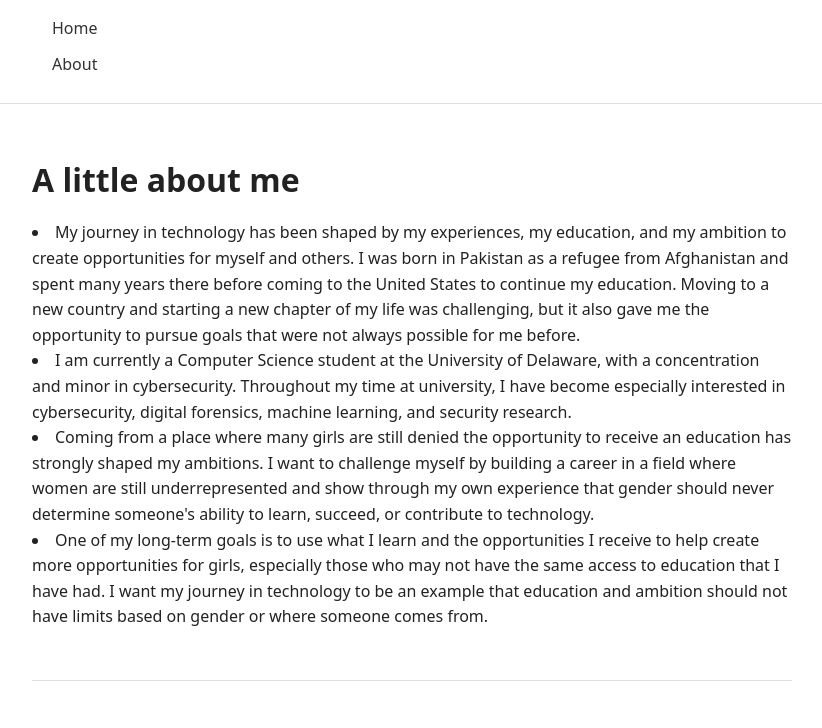
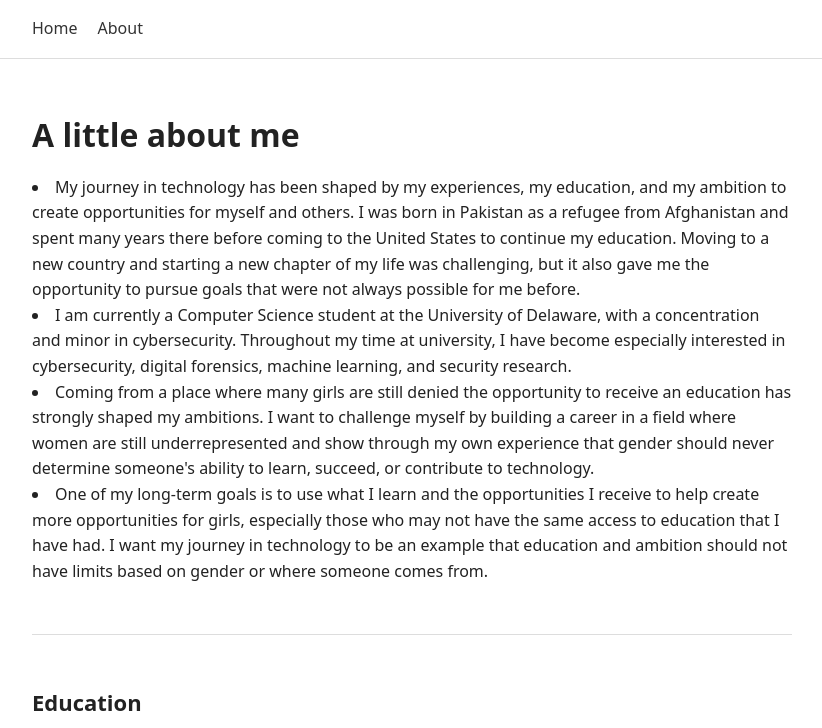
Before and after one commit to ShukriaLily/ShukriaLily.github.io, a plain HTML site: page about.html in a window 1280 px wide. Shown: the top 728 px of the page, without its empty margins (228-1050 px from the left). Drawn offline with Linux system fonts and the light colour scheme.

Commit message:
fixed something

```diff
--- a/about.html
+++ b/about.html
@@ -4,7 +4,7 @@
 <meta charset="UTF-8">
 <meta name="viewport" content="width=device-width, initial-scale=1.0">
 
-<title>Google Cybersecurity Certificate | Shukria Muhammadi</title>
+<title>About | Shukria Muhammadi</title>
 
 <style>
   * {
@@ -26,6 +26,21 @@
     padding: 0 20px;
   }
 
+   nav {
+  display: flex;
+  align-items: center;
+  gap: 20px;
+}
+
+nav a {
+  text-decoration: none;
+  color: #333;
+}
+
+a {
+  width: fit-content;
+}
+
   header {
     border-bottom: 1px solid #ddd;
     padding: 16px 0;
@@ -35,12 +50,6 @@
     display: flex;
     justify-content: space-between;
     align-items: center;
-  }
-
-  nav a {
-    margin-left: 20px;
-    text-decoration: none;
-    color: #333;
   }
 
   section {
@@ -89,11 +98,6 @@
     font-size: 14px;
   }
 
-  a {
-  display: block;
-  width: fit-content;
-  margin-bottom: 10px;
-}
 </style>
 </head>
 
```
Also changed, not shown: google-cybersecurity.html (+15 -11 lines).
